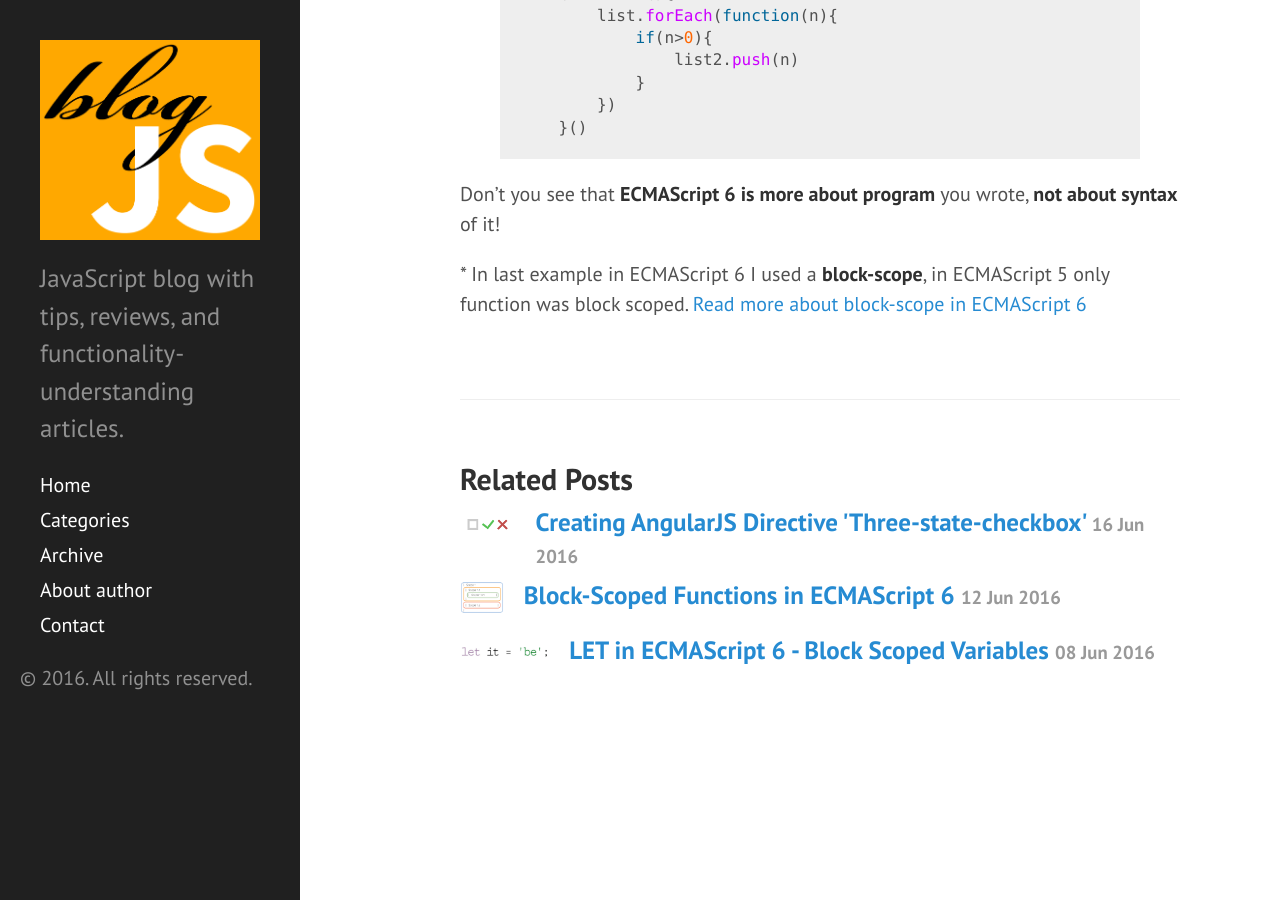
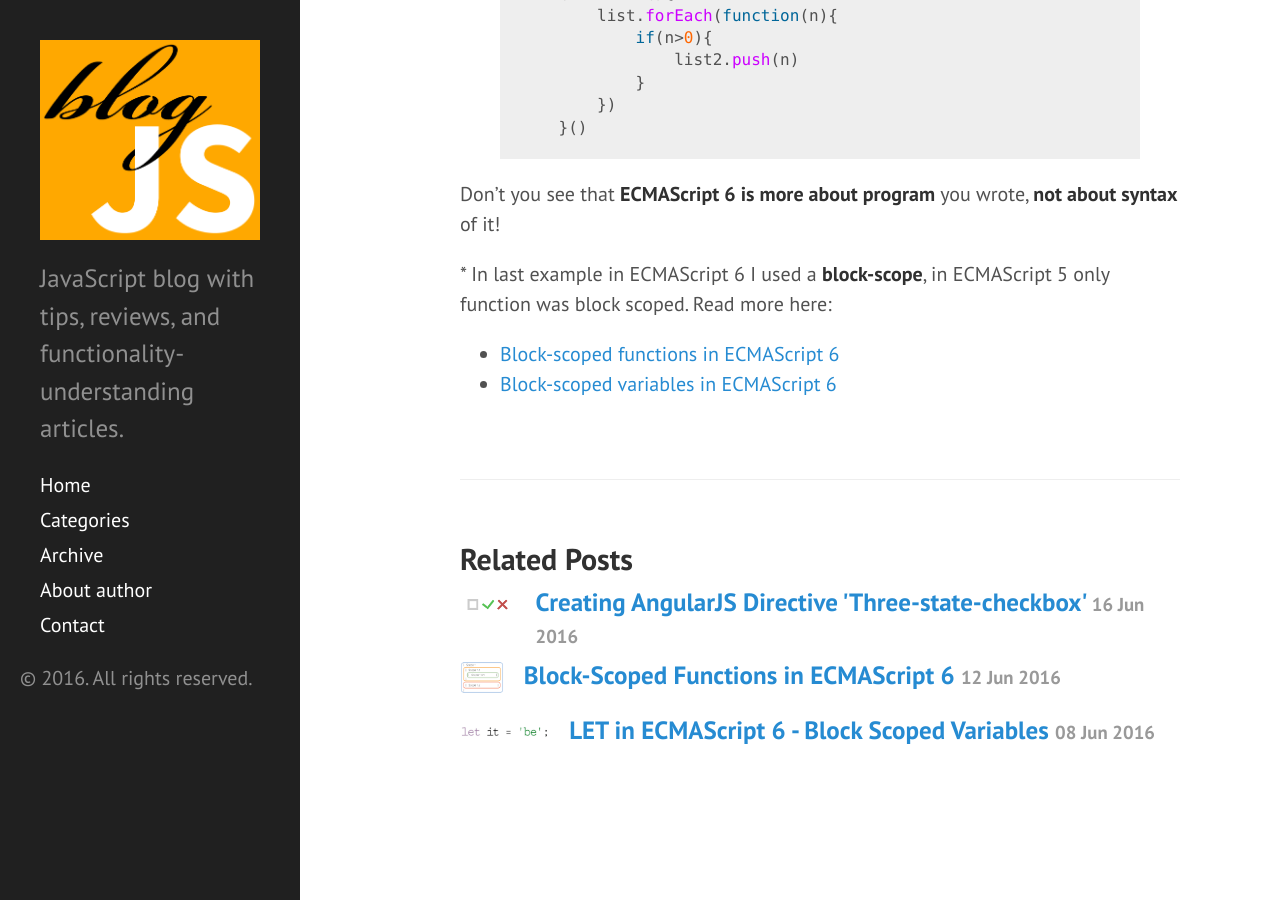
Before and after one commit to blogjs/blogjs.github.io, a Jekyll site: the page built from _posts/2016-07-08-arrow-functions.markdown, in a window 1280 px wide and 900 px high, scrolled down 2791 px. Built offline with Jekyll 4.4.1, drawn with Linux system fonts in a browser that asks for light colours; comment, search, counter and statistics services are not loaded.

Commit message:
correcting links to posts from arrow-function post

```diff
--- a/_posts/2016-07-08-arrow-functions.markdown
+++ b/_posts/2016-07-08-arrow-functions.markdown
@@ -113,4 +113,7 @@ But to understand where the new syntax is really helpful, let's look on injected
 Don't you see that **ECMAScript 6 is more about program** you wrote, **not about syntax** of it!<br/>
 
 \* In last example in ECMAScript 6 I used a **block-scope**, in ECMAScript 5 only function was block scoped.
-[Read more about block-scope in ECMAScript 6]({% post_url 2016-06-12-es6-block-scoped-functions %})
+Read more here:
+
++ [Block-scoped functions in ECMAScript 6]({% post_url 2016-06-12-es6-block-scoped-functions %})
++ [Block-scoped variables in ECMAScript 6]({% post_url 2016-06-09-es6-let-block-scoped-variables %})
```
